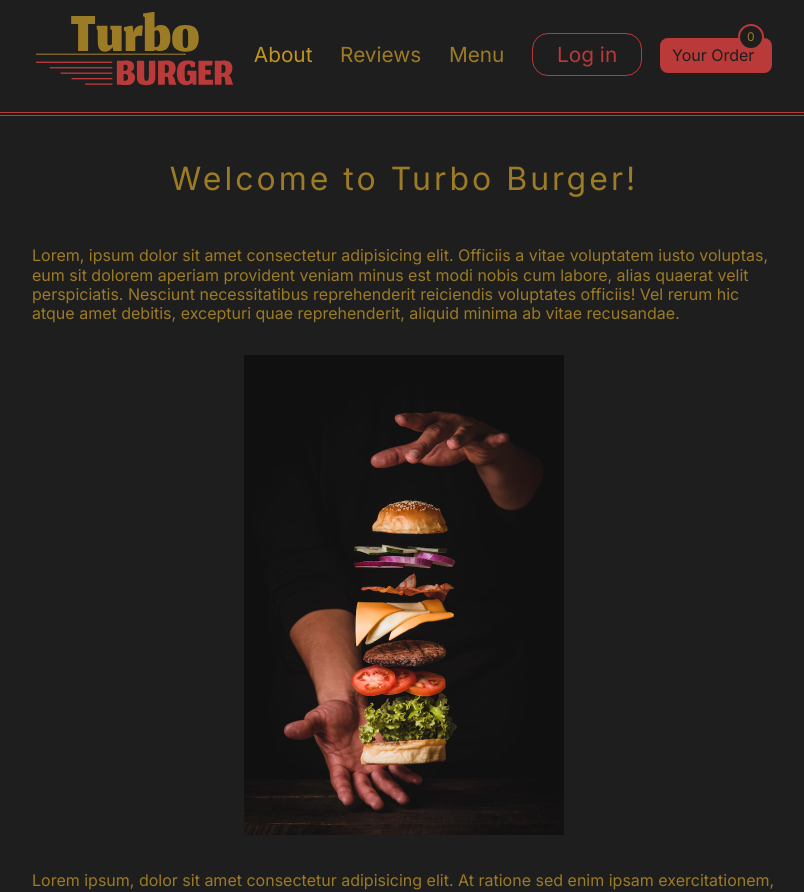
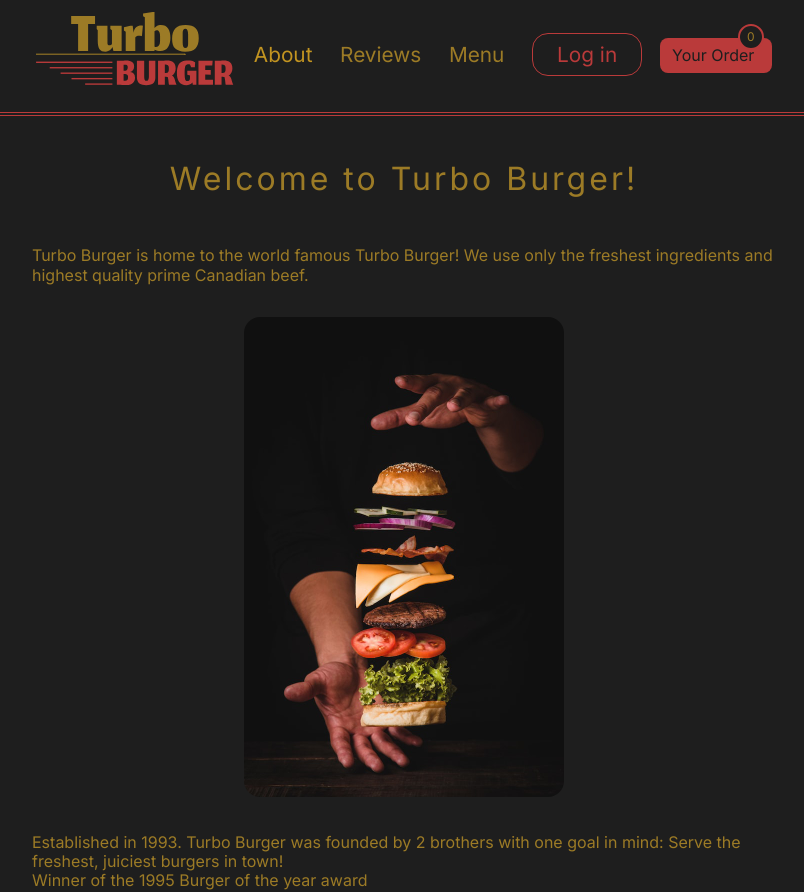
Before and after one commit to SpectreAscended/turbo-burger, a React (Vite) app: page / in a window 1280 px wide. Shown: the top 892 px of the page, without its empty margins (236-1040 px from the left). Built offline with nearby package versions, Linux system fonts and the light colour scheme; no server answers; a web font is replaced by a local one.

Commit message:
Added content for About page

```diff
--- a/src/components/about/AboutContent.tsx
+++ b/src/components/about/AboutContent.tsx
@@ -16,14 +16,10 @@ const AboutContent: React.FC = () => {
   );
   return (
     <>
-      {output}
+      <h1>Welcome to Turbo Burger!</h1>
       <p>
-        Lorem, ipsum dolor sit amet consectetur adipisicing elit. Officiis a
-        vitae voluptatem iusto voluptas, eum sit dolorem aperiam provident
-        veniam minus est modi nobis cum labore, alias quaerat velit
-        perspiciatis. Nesciunt necessitatibus reprehenderit reiciendis
-        voluptates officiis! Vel rerum hic atque amet debitis, excepturi quae
-        reprehenderit, aliquid minima ab vitae recusandae.
+        Turbo Burger is home to the world famous Turbo Burger! We use only the
+        freshest ingredients and highest quality prime Canadian beef.
       </p>
       <div
         style={{
@@ -31,44 +27,17 @@ const AboutContent: React.FC = () => {
           margin: '2rem auto',
         }}
       >
-        <img src={burgerImg} alt="Burger" style={{ width: '100%' }} />
+        <img
+          src={burgerImg}
+          alt="Burger"
+          style={{ width: '100%', borderRadius: '1rem' }}
+        />
       </div>
       <p>
-        Lorem ipsum, dolor sit amet consectetur adipisicing elit. At ratione sed
-        enim ipsam exercitationem, iste voluptatum eligendi quod et reiciendis,
-        commodi harum aliquam ab dolores vel ut odit nesciunt obcaecati.
-        Mollitia sint assumenda placeat in, eveniet maiores reiciendis nemo
-        voluptate expedita repudiandae dignissimos aspernatur, explicabo
-        suscipit unde dolore amet eum fugit a labore possimus? Possimus
-        cupiditate quis quisquam dolorem culpa? Odit suscipit quae quaerat ut
-        optio incidunt perferendis nobis sit est, recusandae laudantium modi
-        corrupti nesciunt facere aperiam ducimus? Facilis dolor, incidunt
-        blanditiis error explicabo eum ad veritatis illum hic. Porro vitae
-        corporis nulla, impedit hic consequuntur qui iure, sequi laudantium
-        rerum officia! Deserunt ducimus voluptatem architecto laborum
-        dignissimos consequatur tempore praesentium minus totam quos libero
-        voluptate, asperiores ea cum. Molestias, itaque accusantium quidem
-        dolores architecto deserunt magnam sapiente excepturi dicta! Dolore
-        tenetur tempora at beatae consequuntur consequatur, amet ipsum natus
-        alias, illo assumenda nesciunt, voluptates sed suscipit quae impedit.
-        Tempora ipsum architecto aspernatur in sit incidunt alias impedit, iusto
-        voluptatibus quisquam beatae quam a ipsa laudantium expedita doloribus
-        ullam accusantium vero rerum accusamus soluta quo ratione nostrum?
-        Inventore, dolor? Maiores laboriosam aspernatur perspiciatis sint nam
-        doloribus soluta accusamus neque exercitationem nisi, harum ipsum,
-        libero cumque quam voluptatem quidem delectus blanditiis eum dolorem
-        dicta. Quasi modi placeat earum nesciunt ut. Sequi unde excepturi
-        accusantium iusto dolorem vitae laborum aspernatur officia culpa,
-        adipisci harum itaque magni doloremque a quaerat velit soluta deleniti
-        tempore ipsum quisquam? Aliquid, ducimus? Atque quibusdam error rerum.
-        Praesentium atque hic totam. Aperiam ullam vero deserunt repudiandae
-        quas nihil facere, velit, magnam, laborum doloremque optio quaerat unde.
-        Dolores aut laborum quia esse et illo possimus asperiores iure non?
-        Deserunt iusto fugiat, repudiandae sapiente tempore atque repellat magni
-        laboriosam, amet quasi corrupti in error. Odit maiores repellat aliquid
-        maxime, ab voluptate dicta facilis magnam dolores iste temporibus magni
-        totam.
+        Established in 1993. Turbo Burger was founded by 2 brothers with one
+        goal in mind: Serve the freshest, juiciest burgers in town!
       </p>
+      <p>Winner of the 1995 Burger of the year award</p>
     </>
   );
 };
```
